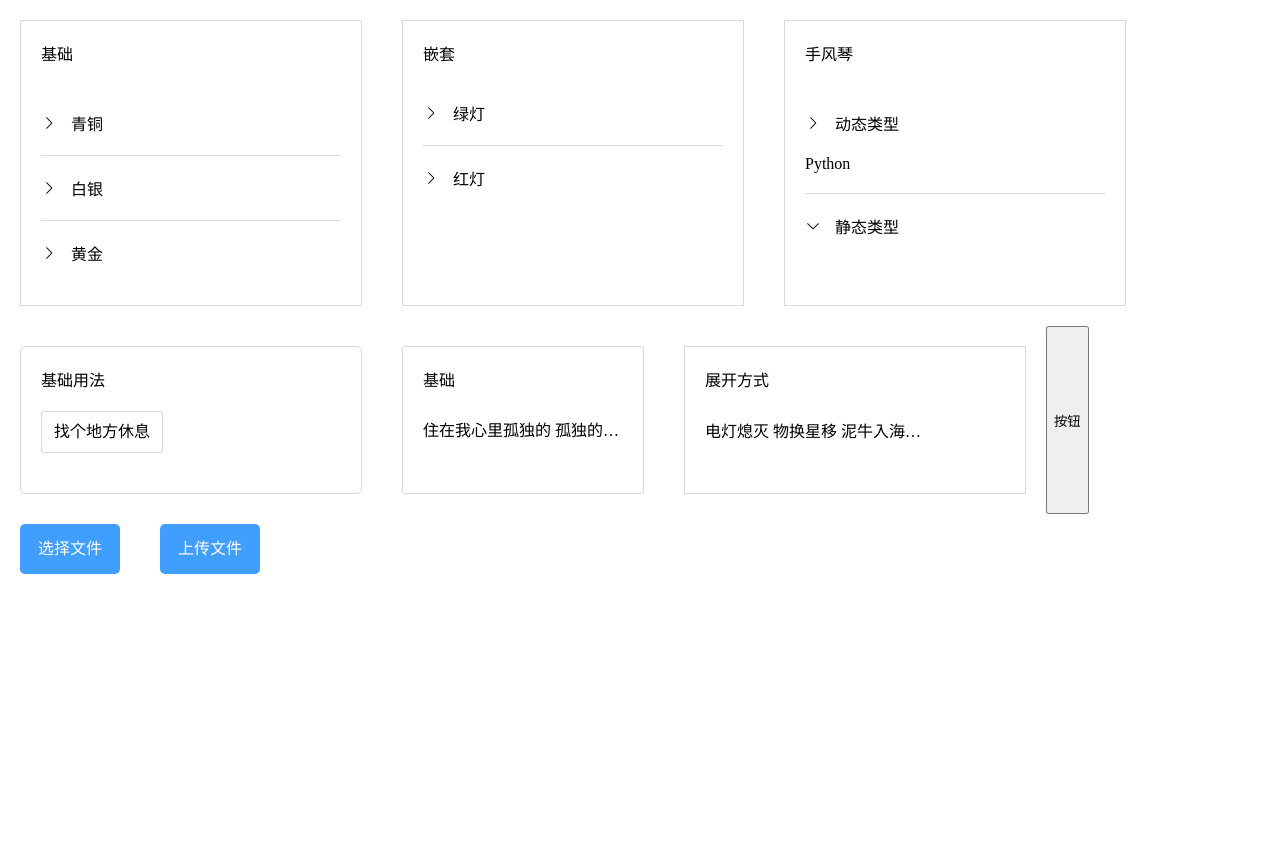
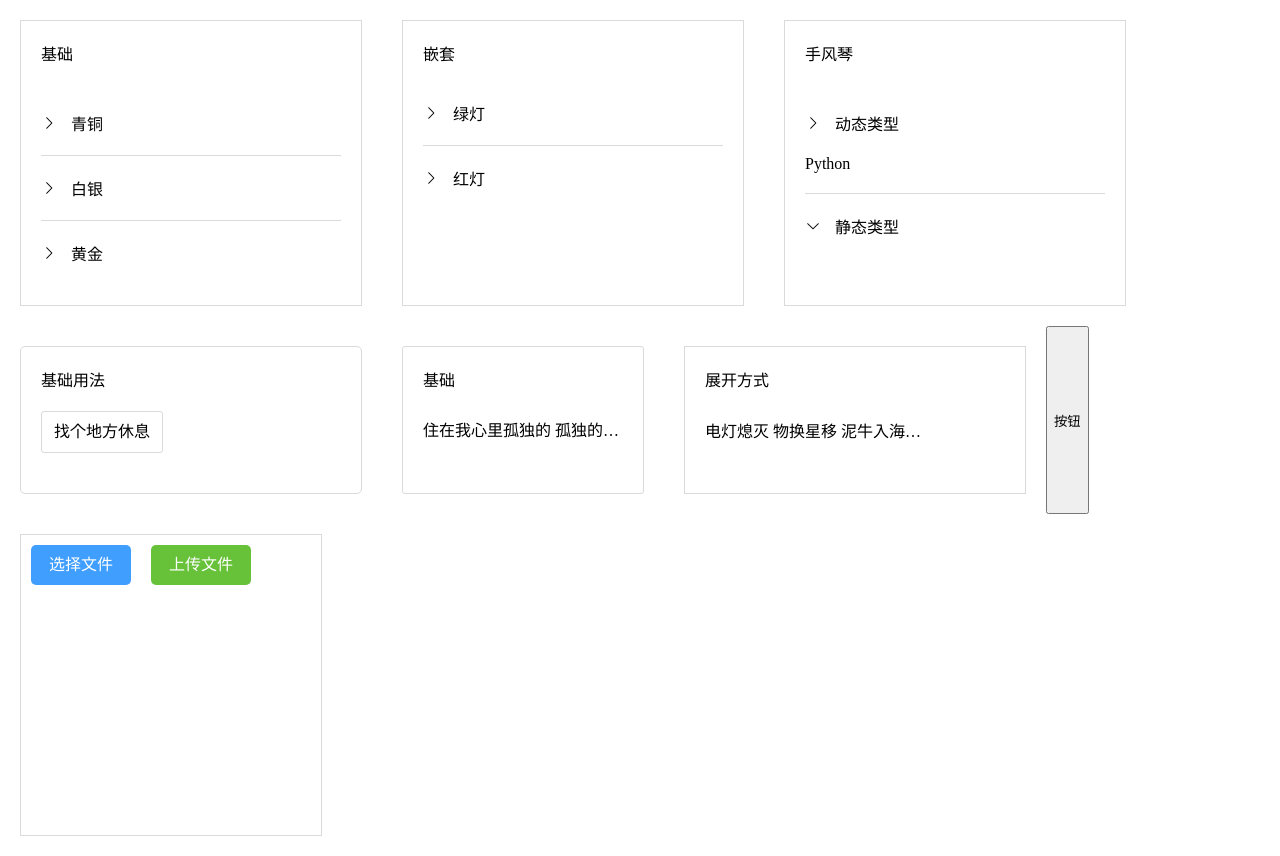
Before and after one commit to luoye10/vue, a Vue app: page / in a window 1280 px wide. Before the commit the page ends 800 px from the top, so only its background shows below. Built offline with nearby package versions, Linux system fonts and the light colour scheme.

Commit message:
upload style adjustment

```diff
--- a/src/components/FileUpload.vue
+++ b/src/components/FileUpload.vue
@@ -36,34 +36,38 @@ export default {
 };
 </script>
 <style lang="less" scoped>
+.item {
+  width: 300px;
+  height: 300px;
+  border: 1px solid #dadada;
+  display: flex;
+  text-align: center;
+  line-height: 40px;
+  margin: 20px;
+  .test {
+    margin: 10px;
     #list {
       width: 0;
       height: 0;
     }
-.test {
-  margin: 10px 20px;
-}
-.item {
-  display: flex;
-  text-align: center;
-  line-height: 50px;
-}
     .select {
       width: 100px;
-  height: 50px;
+      height: 40px;
       background: #409eff;
       color: white;
       border-radius: 5px;
-  margin-top: -50px;
+      margin-top: -40px;
       cursor: pointer;
+    }
   }
   .btn {
     width: 100px;
-  height: 50px;
-  background: #409eff;
+    height: 40px;
+    background: #67c23a;
     color: white;
     border-radius: 5px;
-  margin: 10px 20px;
+    margin: 10px;
     cursor: pointer;
   }
+}
 </style>
```
Lines whose indentation alone changed are shown as unchanged.
